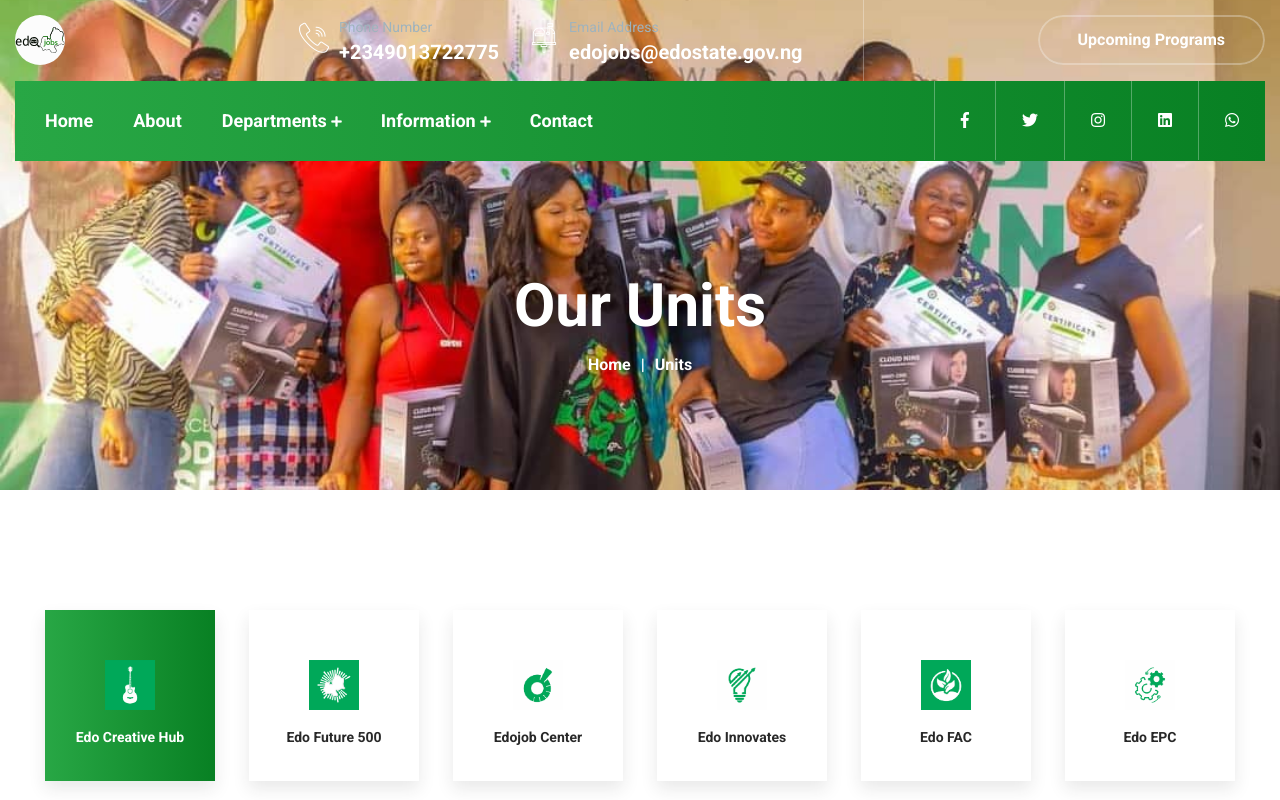
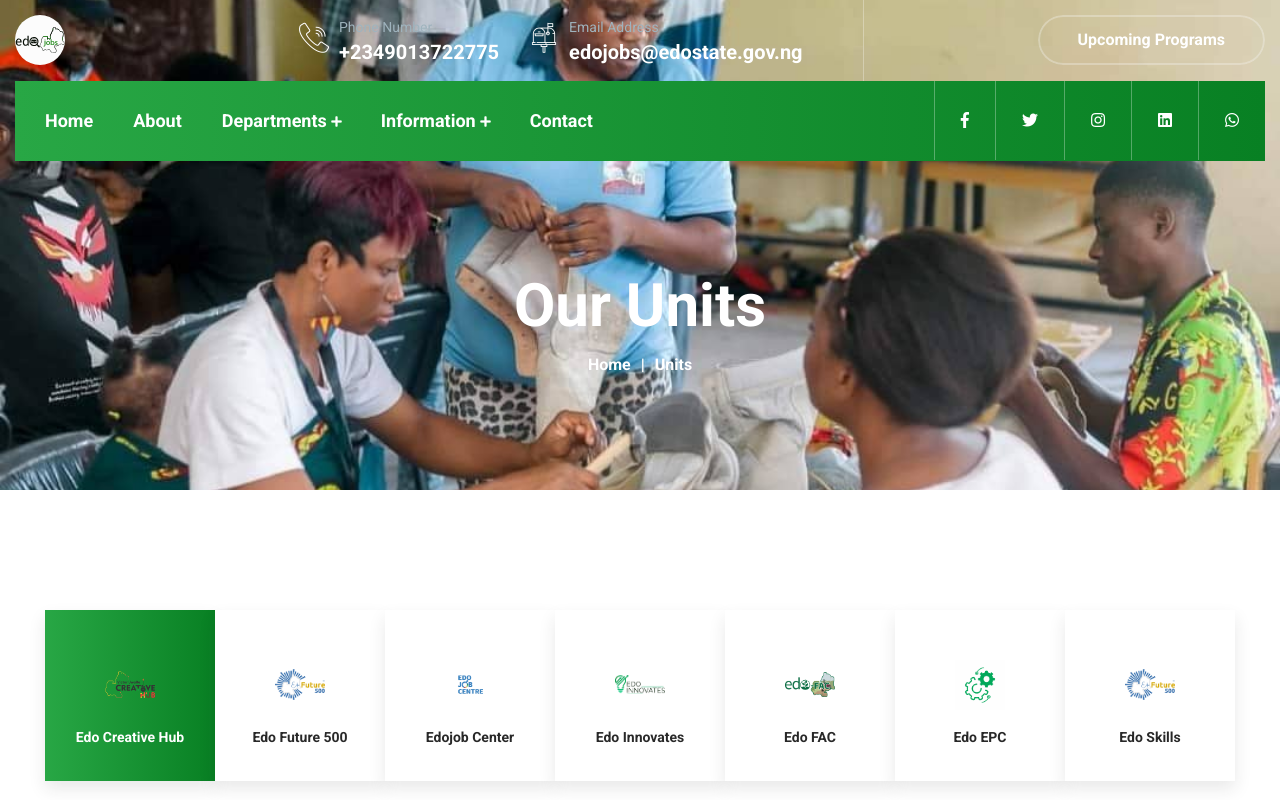
Before and after one commit to David-Uk/edojobs-frontend, a React (Create React App) app: page /units in a window 1280 px wide. Shown: the top 800 px of the page. Built offline with nearby package versions, Linux system fonts and the light colour scheme.

Commit message:
Updated social links

```diff
--- a/src/markup/pages/index.jsx
+++ b/src/markup/pages/index.jsx
@@ -182,11 +182,24 @@
                                                 </div>
                                             </div>
                                         </div>
+                                        <div class="col-lg-2 col-md-4 col-sm-6 col-xs-6 col-6">
+                                            <div class="feature-block-one">
+                                                <div class="inner-box">
+                                                    <div class="icon"><span class="flaticon-money-1"></span></div>
+                                                    <h5>Business Advisory Support</h5>
+                                                </div>
+                                            </div>
+                                        </div>
 
                                     </div>
                                 </div>
                             </div>
                         </section>
+                        <div class="sec-title text-center">
+                            <Link to='/services' style={{ margin: '3em 0', borderRadius: '20px !important', cursor: 'pointer', backgroundColor: '#64a547', padding: '1em' }} class="theme-btn btn-style-two">Learn More</Link>
+                            {/* <h3>Services</h3> */}
+                        </div>
+
                     </div>
                 </section>
 
--- a/src/markup/pages/units.jsx
+++ b/src/markup/pages/units.jsx
@@ -6,13 +6,14 @@
 // import { Button } from 'react-bootstrap';
 
 
-const aboutbg = require('./../../assets/images/sublets/images/edoskills.jpeg');
-const creativeHub = require('./../../assets/images/icons/edo creative hub icon1.png');
-const future500 = require('./../../assets/images/icons/edo future 500 icon1.png');
-const jobCenter = require('./../../assets/images/icons/edo job centre icon1.png');
-const innovates = require('./../../assets/images/icons/edo innovates icon1.png')
-const edofac = require('./../../assets/images/icons/EDOFAC icon1.png')
+const aboutbg = require('./../../assets/images/photo/slide15.jpeg');
+const creativeHub = require('./../../assets/images/sublets/victoruwaifohub.png');
+const future500 = require('./../../assets/images/sublets/future500.png');
+const jobCenter = require('./../../assets/images/sublets/jobcentre.png');
+const innovates = require('./../../assets/images/sublets/innovates.png')
+const edofac = require('./../../assets/images/sublets/fac.png')
 const edoepc = require('./../../assets/images/icons/EPC icon1.png')
+const skills = require('./../../assets/images/sublets/future500.png');
 
 const victoruwaifohub = require("../../assets/images/sublets/images/creativehub.jpg")
 
@@ -123,6 +124,17 @@
                                     </div>
                                 </Nav.Link>
                             </Nav.Item>
+                            <Nav.Item>
+                                <Nav.Link eventKey="seventh">
+                                    <div className="icon-box">
+                                        <div className="icon">
+                                            <img src={skills} height={30} width={50} alt="" />
+
+                                        </div>
+                                        <h5>Edo Skills</h5>
+                                    </div>
+                                </Nav.Link>
+                            </Nav.Item>
                         </Nav>
                         <Tab.Content>
                             <Tab.Pane eventKey="first"
@@ -230,6 +242,23 @@
                                     </div>
                                 </div>
                             </Tab.Pane>
+                            <Tab.Pane eventKey="seventh" className=" fadeInUp animated">
+                                <div className="row align-items-center">
+                                    <div className="col-lg-6">
+                                        <div className="image"><img src={require('../../assets/images/sublets/images/edoskills.jpg')} alt="" /></div>
+                                    </div>
+                                    <div className="col-lg-6">
+                                        <div className="content pl-lg-4">
+                                            <div className="sec-title">
+                                                <div className="sub-title">Get Rewards</div>
+                                                <h2>Just Proved Our Selves <br />For Great Works.</h2>
+                                            </div>
+                                            <div className="text">Lorem ipsum dolor sit amet, consectetur adipisicing elit, sed do eiusmod tempor incididunt ut labore et dolore magna aliqua. Ut enim ad minim veniam, quis nostrud exercitation ullamco laboris nisi ut aliquip ex ea commodo consequat. Duis aute irure dolor in reprehenderit in voluptate velit esse cillum.</div>
+                                            <div className="link-btn"><Link to={'/#'} className="theme-btn btn-style-one"><span className="btn-title">Learn More</span></Link></div>
+                                        </div>
+                                    </div>
+                                </div>
+                            </Tab.Pane>
                         </Tab.Content>
                     </Tab.Container>
                 </div>
```
Also changed, not shown: src/assets/images/sublets/images/edoskills.jpeg (deleted), src/assets/images/sublets/images/edoskills.jpg (added).
